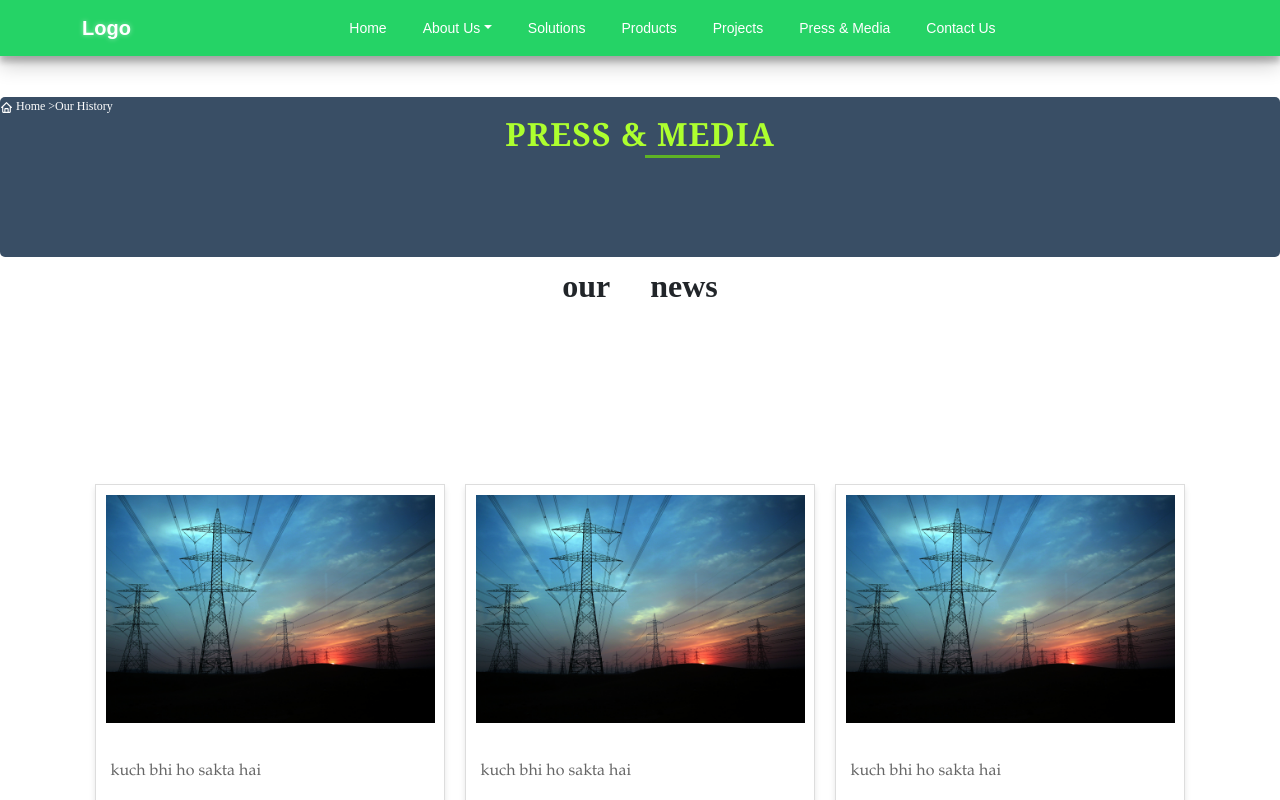
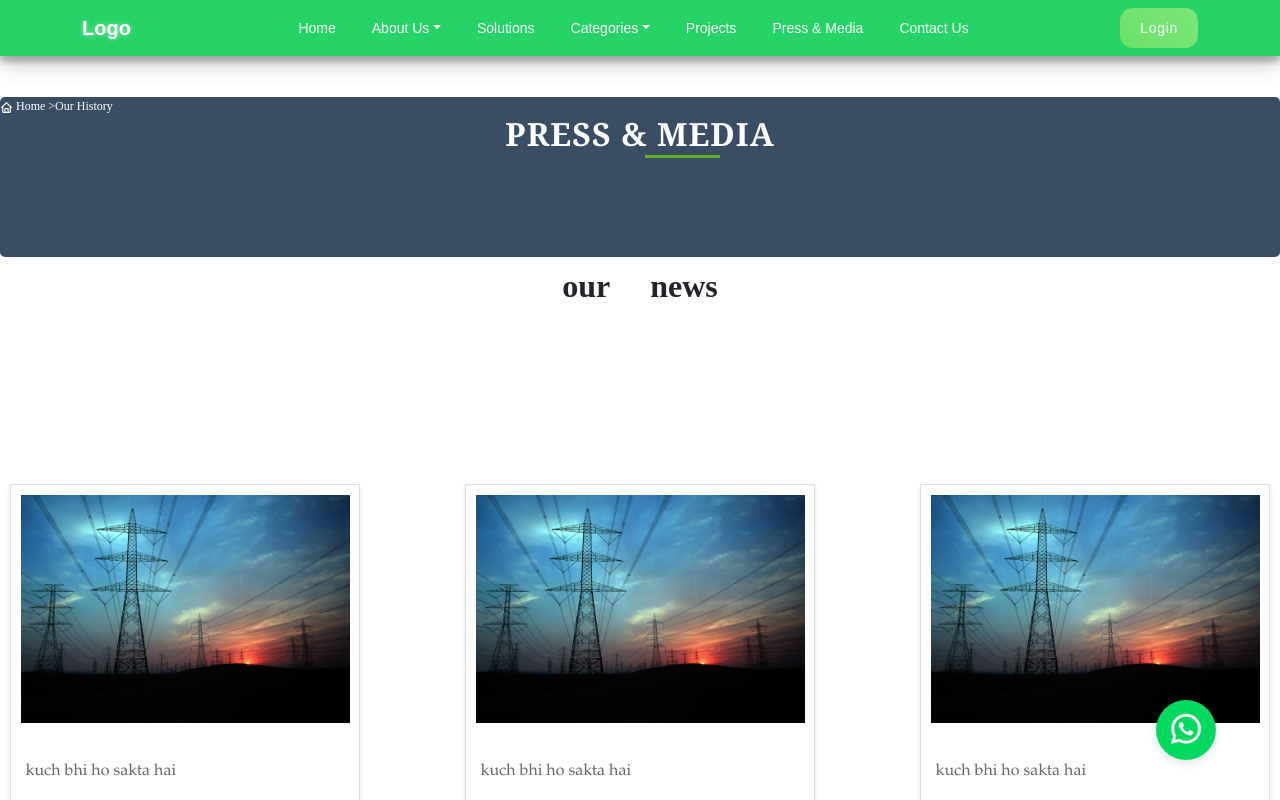
Before and after one commit to premkambale/unity-products, a React (Create React App) app in the folder frontend/: page /Press in a window 1280 px wide. Shown: the top 800 px of the page. Built offline with nearby package versions, Linux system fonts and the light colour scheme.

Commit message:
Added kunal's req's

```diff
--- a/frontend/src/App.js
+++ b/frontend/src/App.js
@@ -3,6 +3,7 @@ import Main from './Components/Main/Route/Main'
 import AOS from 'aos';
 import 'aos/dist/aos.css';
 import UnityContext from './Context/UnityContext';
+import WhatsappIcon from './Components/Main/Whatsapp/WhatsappIcon';
 
 const App = () => {
 
@@ -20,6 +21,7 @@ const App = () => {
 
       <UnityContext>
         <Main />
+        <WhatsappIcon />
       </UnityContext>
     </div>
   )
--- a/frontend/src/Components/Main/Layout/Header/Header.css
+++ b/frontend/src/Components/Main/Layout/Header/Header.css
@@ -103,8 +103,12 @@
 
 .nav-dropdown-item {
   color: #333;
-  padding: 8px 20px;
+  padding: 12px 20px;
   transition: background-color 0.2s, color 0.2s;
+  animation: fadeIn 0.2s ease-in-out;
+  animation-fill-mode: both;
+  border-radius: 8px; /* Rounded corners */
+  box-shadow: 0 2px 5px rgba(0, 0, 0, 0.1); /* Subtle shadow */
 }
 
 .nav-dropdown-item:hover {
@@ -112,28 +116,23 @@
   color: #fff;
 }
 
-.nav-dropdown-divider {
-  border-top: 1px solid #ccc;
-  margin: 6px 0;
-}
-
 @keyframes fadeIn {
-  0% {
+  from {
     opacity: 0;
-    transform: translateY(5px);
+    transform: translateY(-10px);
   }
-
-  100% {
+  to {
     opacity: 1;
     transform: translateY(0);
   }
 }
 
-.nav-dropdown-item {
-  animation: fadeIn 0.2s ease-in-out;
-  animation-fill-mode: both;
+/* Mobile responsiveness */
+@media screen and (max-width: 768px) {
+  .nav-dropdown-item {
+    padding: 10px 15px;
+  }
 }
-
 
 @media (max-width: 768px) {
   .navbar-toggler {
@@ -158,3 +157,50 @@
     color: #007bff;
   }
 }
+
+.LoginAdminButton {
+  background: rgb(145 235 79 / 50%);
+  /* Green background with transparency */
+  color: white;
+  font-family: inherit;
+  /* Adjusted padding */
+  padding: 0px 20px;
+  font-size: 14px;
+  font-weight: 500;
+  border-radius: 0.9em;
+  border: none;
+  letter-spacing: 0.05em;
+  display: flex;
+  align-items: center;
+  overflow: hidden;
+  position: relative;
+  height: 2.8em;
+}
+
+/* Add a media query for screens smaller than 768px (typical smartphones) */
+@media screen and (max-width: 768px) {
+  .LoginAdminButton {
+    padding: 0px 15px;
+    font-size: 12px;
+    height: 2.5em;
+  }
+}
+
+.LoginAdminButton:hover {
+  transform: translate(-0.05em, -0.05em);
+}
+
+.LoginAdminButton:active {
+  transform: translate(0.05em, 0.05em);
+}
+
+.LoginAdminButton::before {
+  content: '';
+  position: absolute;
+  top: 0;
+  left: 0;
+  width: 100%;
+  height: 100%;
+  background: linear-gradient(45deg, rgba(255, 255, 255, 0.1), rgba(255, 255, 255, 0.2));
+  border-radius: inherit;
+}
--- a/frontend/src/Components/Main/Layout/Header/Header.jsx
+++ b/frontend/src/Components/Main/Layout/Header/Header.jsx
@@ -11,24 +11,17 @@ import { useContext } from 'react';
 import { contextData } from '../../../../Context/UnityContext';
 
 const Header = () => {
-  const { role } = useContext(contextData)
-  console.log("role", role)
-
+  const { role } = useContext(contextData);
   const navigate = useNavigate();
   const [showDropdown, setShowDropdown] = useState(null);
-
-  const handleWhyUnity = () => {
-    navigate('/Home/WhyUnity');
-  };
-
 
   const handleLogOut = () => {
     sessionStorage.clear();
     localStorage.clear();
-    window.location = "/LandingPage"
+    window.location = "/LandingPage";
     localStorage.setItem('logoutFlag', 'true');
-    console.log("logout successfully")
-  }
+    console.log("logout successfully");
+  };
 
   const handleDropdownHover = (eventKey) => {
     setShowDropdown(eventKey);
@@ -52,7 +45,6 @@ const Header = () => {
             fontSize: "14px",
             boxShadow: "rgba(0, 0, 0, 0.19) 0px 10px 20px, rgba(0, 0, 0, 0.23) 0px 6px 6px"
           }}
-
           className="fixed-top"
         >
           <Container>
@@ -92,9 +84,43 @@ const Header = () => {
                 <Nav.Link style={{ color: "white" }} onClick={() => navigate("/Solutions")}>
                   Solutions
                 </Nav.Link>
-                <Nav.Link style={{ color: "white" }} onClick={() => navigate("/Products")}>
-                  Products
-                </Nav.Link>
+                <NavDropdown
+                  style={{ color: "black" }}
+                  title="Categories" // Changed from "Products" to "Categories"
+                  id="basic-nav-dropdown"
+                  onMouseEnter={() => handleDropdownHover('categories')}
+                  onMouseLeave={handleDropdownLeave}
+                  show={showDropdown === 'categories'}
+                >
+                  <NavDropdown.Item className="nav-dropdown-item" onClick={() => navigate("/Category1")}>
+                    Wires
+                  </NavDropdown.Item>
+                  <NavDropdown.Divider className="nav-dropdown-divider" />
+                  <NavDropdown.Item className="nav-dropdown-item" onClick={() => navigate("/Category2")}>
+                    Cables
+                  </NavDropdown.Item>
+                  <NavDropdown.Divider className="nav-dropdown-divider" />
+                  <NavDropdown.Item className="nav-dropdown-item" onClick={() => navigate("/Category2")}>
+                    SwitchGear
+                  </NavDropdown.Item>
+                  <NavDropdown.Divider className="nav-dropdown-divider" />
+                  <NavDropdown.Item className="nav-dropdown-item" onClick={() => navigate("/Category2")}>
+                    Gis switchgear
+                  </NavDropdown.Item>
+                  <NavDropdown.Divider className="nav-dropdown-divider" />
+                  <NavDropdown.Item className="nav-dropdown-item" onClick={() => navigate("/Category2")}>
+                    Cable Rack
+                  </NavDropdown.Item>
+                  <NavDropdown.Divider className="nav-dropdown-divider" />
+                  <NavDropdown.Item className="nav-dropdown-item" onClick={() => navigate("/Category2")}>
+                    Motor Starter
+                  </NavDropdown.Item>
+                  <NavDropdown.Divider className="nav-dropdown-divider" />
+                  <NavDropdown.Item className="nav-dropdown-item" onClick={() => navigate("/Category2")}>
+                    Breaker
+                  </NavDropdown.Item>
+                  <NavDropdown.Divider className="nav-dropdown-divider" />
+                </NavDropdown>
                 <Nav.Link style={{ color: "white" }} onClick={() => navigate("/Projects")}>
                   Projects
                 </Nav.Link>
@@ -105,10 +131,9 @@ const Header = () => {
                   Contact Us
                 </Nav.Link>
               </Nav>
-
+              <button className='LoginAdminButton' onClick={() => navigate("/Login")}>Login</button>
               {
-                role == "ADMIN" || roleOfGuest == "ADMIN" ?
-
+                role === "ADMIN" || roleOfGuest === "ADMIN" ?
                   <NavDropdown
                     style={{ color: "black" }}
                     title="Profile"
--- a/frontend/src/Components/Main/OurHistory/OurHistory.css
+++ b/frontend/src/Components/Main/OurHistory/OurHistory.css
@@ -72,7 +72,7 @@
     -webkit-transition: all 0.4s ease 0s;
     -o-transition: all 0.4s ease 0s;
     transition: all 0.4s ease 0s;
-    color: greenyellow;
+    color: white;
 }
 
 /* line */
--- a/frontend/src/Components/Main/OurNews/OurNews.css
+++ b/frontend/src/Components/Main/OurNews/OurNews.css
@@ -2,7 +2,9 @@
   display: flex;
   justify-content: center;
   align-items: center;
+  max-width: 1320px;
   min-height: 100vh;
+  margin: 0 auto;
   font-family: Georgia, 'Times New Roman', Times, serif;
   padding: 10px;
 }
@@ -16,9 +18,10 @@
 }
 
 .articles {
+  width: 100%;
   display: flex;
   flex-wrap: wrap;
-  justify-content: center;
+  justify-content: space-between;
   gap: 20px;
 }
 
--- a/frontend/src/Components/Main/OurServices/OurServices.css
+++ b/frontend/src/Components/Main/OurServices/OurServices.css
@@ -6,7 +6,7 @@
     background-color: #993838;
     border-radius: 8px;
     margin: 10px;
-    padding: 20px;
+    padding: 10px;
     overflow: hidden;
     transition: all ease-in-out 0.6s;
     box-shadow: rgba(0, 0, 0, 0.19) 0px 10px 20px, rgba(0, 0, 0, 0.23) 0px 6px 6px;
@@ -18,7 +18,7 @@
 
 .card :hover {
     /* background: #eaeaea; */
-    transform: translateY(-1px);
+    transform: scale(1);
 
 }
 
@@ -41,7 +41,7 @@
 }
 
 .card h3 {
-    font-size: 24px;
+    font-size: 14px;
     font-weight: bold;
     margin: 0;
 }
--- a/frontend/src/Components/Main/OurSolutions/OurSolutions.jsx
+++ b/frontend/src/Components/Main/OurSolutions/OurSolutions.jsx
@@ -28,14 +28,14 @@ const OurSolutions = () => {
 
   return (
     <div className="ourSolutionsContainer">
-      <div className="headerOfSolutions">
+      {/* <div className="headerOfSolutions">
         <h1>Our Solutions</h1>
         <h2>Reliable, efficient delivery</h2>
         <h2>Powered by Technology</h2>
         <p className="solutionDescription">
           Our Artificial Intelligence powered tools use millions of project data points to ensure that your project is successful
         </p>
-      </div>
+      </div> */}
 
       {/* IMEP Services Section */}
       <div className="containerOfSOLN row1-container">
--- a/frontend/src/Components/Main/Route/Main.jsx
+++ b/frontend/src/Components/Main/Route/Main.jsx
@@ -29,8 +29,8 @@ const Main = () => {
         <div>
             <BrowserRouter>
                 <Routes>
-                    <Route path='/' element={<Navigate to={'/LandingPage'} />} />
-                    <Route path='/LandingPage' element={<LandingPage />} />
+                    <Route path='/' element={<Navigate to={'/Home'} />} />
+                    {/* <Route path='/LandingPage' element={<LandingPage />} />/ */}
                     <Route path='/Home' element={<Home />} />
                     {
 
--- /dev/null
+++ b/frontend/src/Components/Main/Whatsapp/WhatsappIcon.css
@@ -0,0 +1,48 @@
+.whatsapp-icon {
+    position: fixed;
+    bottom: 5%; /* Adjust as needed */
+    right: 5%; /* Adjust as needed */
+    z-index: 1000;
+  }
+
+  .whatsapp-icon-img {
+    width: 10vw; /* Adjust as needed */
+    height: 10vw; /* Adjust as needed */
+    max-width: 60px; /* Adjust as needed */
+    max-height: 60px; /* Adjust as needed */
+    border-radius: 50%; /* Makes the icon round */
+    box-shadow: 0px 4px 10px rgba(0, 0, 0, 0.1); /* Adds a subtle shadow */
+    transition: transform 0.3s ease-in-out; /* Adds a smooth transition effect */
+  }
+
+  @media screen and (max-width: 768px) {
+    .whatsapp-icon {
+      bottom: 5%;
+      right: 5%;
+    }
+
+    .whatsapp-icon-img {
+      width: 12vw;
+      height: 12vw;
+      max-width: 50px;
+      max-height: 50px;
+    }
+  }
+
+  @media screen and (max-width: 480px) {
+    .whatsapp-icon {
+      bottom: 5%;
+      right: 5%;
+    }
+
+    .whatsapp-icon-img {
+      width: 14vw;
+      height: 14vw;
+      max-width: 40px;
+      max-height: 40px;
+    }
+  }
+
+  .whatsapp-icon-img:hover {
+    transform: scale(1.1); /* Scales up the icon on hover */
+  }
--- /dev/null
+++ b/frontend/src/Components/Main/Whatsapp/WhatsappIcon.jsx
@@ -0,0 +1,20 @@
+import React from 'react'
+import "./WhatsappIcon.css"
+import whatsappIcon from "../Sources/whataspp icon.png"
+
+const WhatsappIcon = () => {
+    const phoneNumber = "9601296115";
+
+    const handleClick = () => {
+        window.location.href = `https://api.whatsapp.com/send?phone=${phoneNumber}`;
+    };
+    return (
+        <div>
+            <a href="https://api.whatsapp.com/send?phone=YOUR_PHONE_NUMBER" onClick={handleClick} className="whatsapp-icon" target="_blank" rel="noopener noreferrer">
+                <img src={whatsappIcon} alt="WhatsApp Icon" className="whatsapp-icon-img" />
+            </a>
+        </div>
+    )
+}
+
+export default WhatsappIcon
```
Also changed, not shown: frontend/src/Components/Main/OurServices/OurServices.jsx (+8 -8 lines), frontend/src/Components/Main/Sources/whataspp icon.png (added), 1 other file (tests, documents, lock files or other folders).
